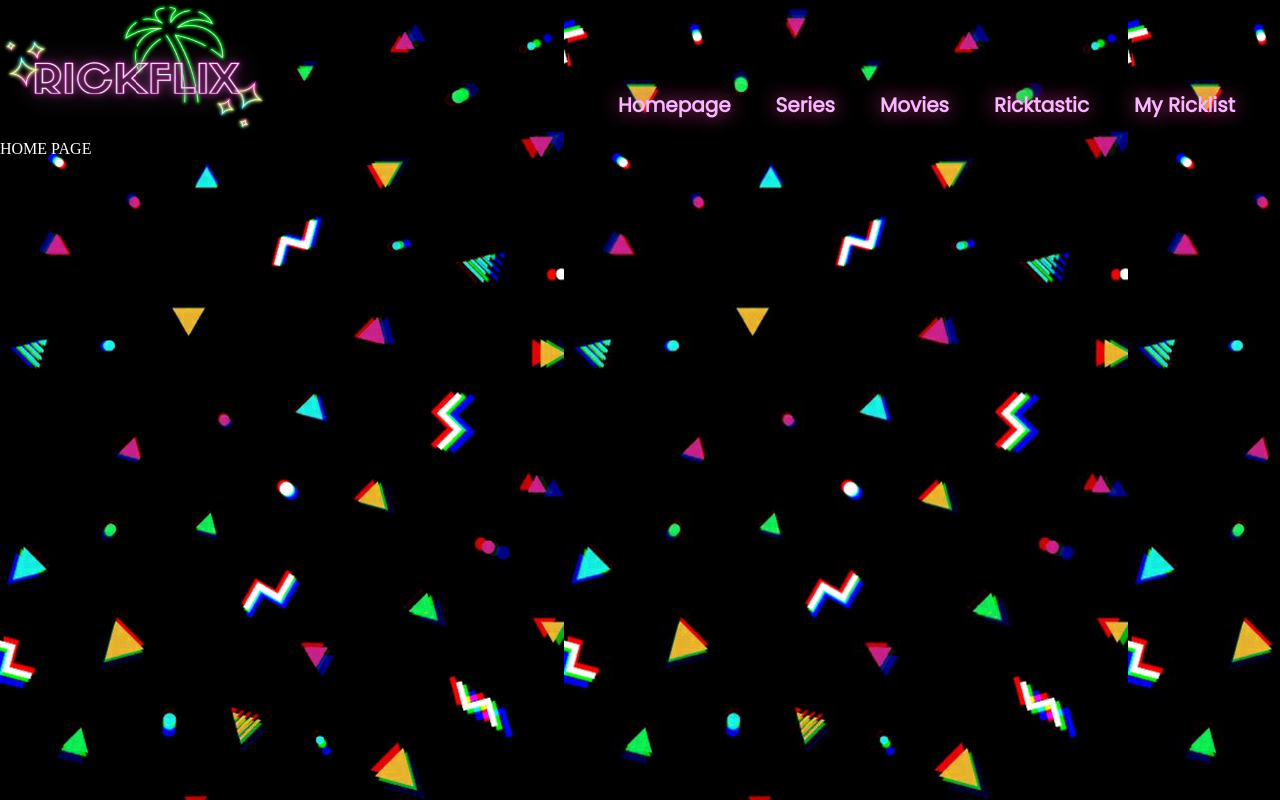
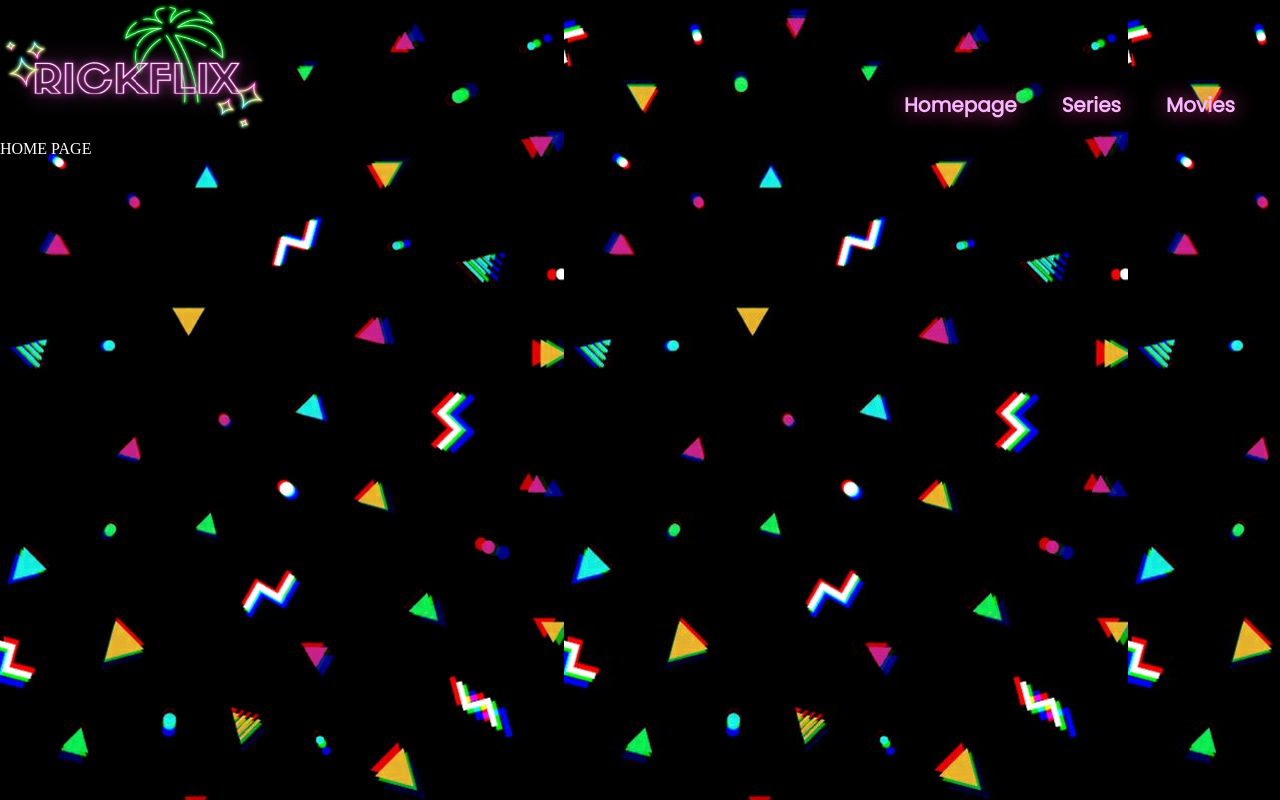
Before and after one commit to DepressedRaccoon/TestFlix, a React (Create React App) app in the folder app/: page / in a window 1280 px wide. Built offline with nearby package versions, Linux system fonts and the light colour scheme.

Commit message:
removed ricklist and ricktastic from navbar and folders because we decided we dont need or want them

```diff
--- a/app/src/components/topbar/Navbar.jsx
+++ b/app/src/components/topbar/Navbar.jsx
@@ -18,18 +18,7 @@ const Navbar = () => {
               <span className="navbar-neon">
                 <Link to="/movies">Movies</Link>
               </span>
-              <span className="navbar-neon">
-                <Link to="/ricktastic">Ricktastic</Link>
-              </span>
-              <span className="navbar-neon">
-                <Link to="/my-ricklist">My Ricklist</Link>
-              </span>
             </div>
-
-
-
-          {/* <Search Icon/> */}
-          {/* <span>KID</span> */}
         </div>
     </div>
   )
```
Also changed, not shown: app/src/components/my-ricklist/My-ricklist.jsx (deleted, +0 -12 lines), app/src/components/ricktastic/Ricktastic.jsx (deleted, +0 -12 lines), app/src/components/my-ricklist/My-ricklist.scss (deleted), app/src/components/ricktastic/Ricktastic.scss (deleted).
